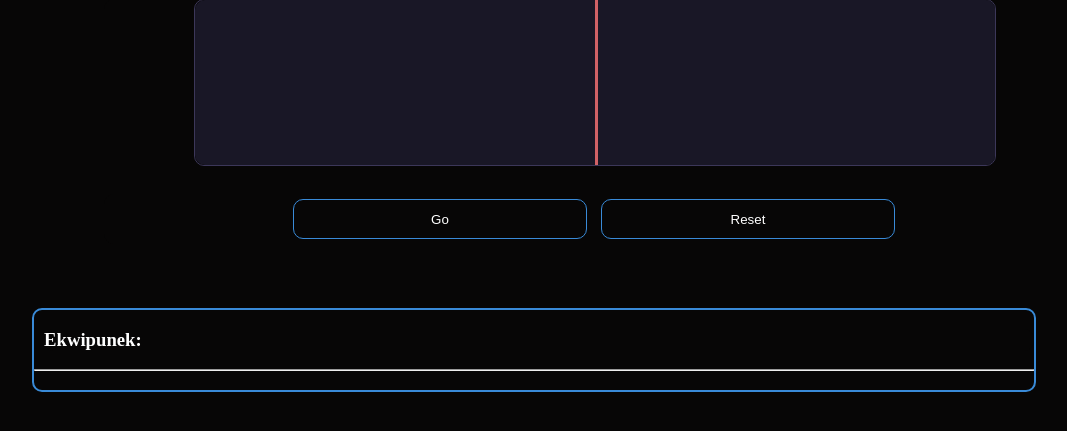
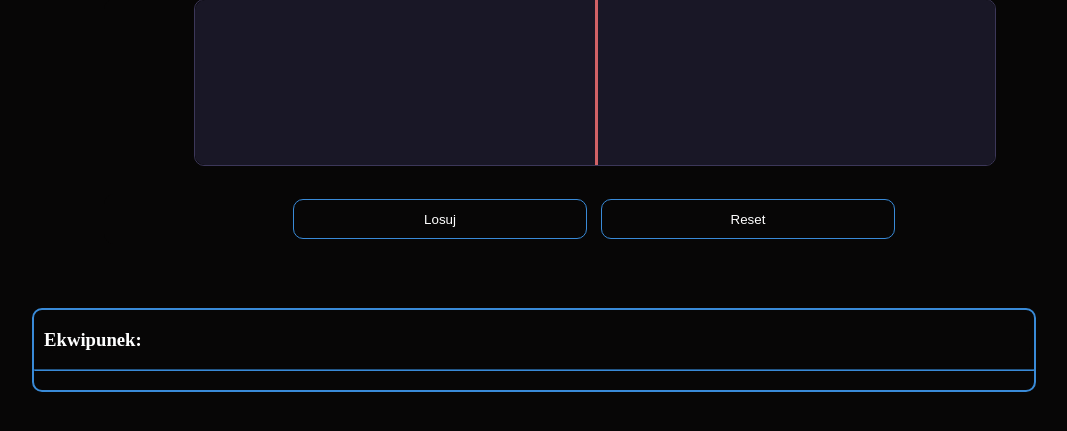
Before and after one commit to KondyKox/graboga.pl, a PHP site: page /HTML/draw.html in a window 1280 px wide; the page is wider, and only the part inside the window is pictured. Shown: the part 198-629 px from the top of that part, without its empty margins (106-1173 px from the left). Run offline with PHP 8.4, Linux system fonts and the light colour scheme.

Commit message:
Add files via upload

```diff
--- a/CSS/styleDraw.css
+++ b/CSS/styleDraw.css
@@ -39,7 +39,7 @@
     z-index: 2;
     position: absolute;
     top: 0;
-    height: 50%;
+    height: 60%;
     width: 20%;
     margin: 10% 40% 10% 40%;
 }
--- a/HTML/draw.html
+++ b/HTML/draw.html
@@ -35,13 +35,13 @@
             </div>
 
             <center>
-                <button onclick="Generate();" id="Generate" class="buttonDraw button">Go</button>
+                <button onclick="Generate();" id="Generate" class="buttonDraw button">Losuj</button>
                 <button onclick="window.location='';" class="buttonDraw button">Reset</button><br>
             </center>
         </div>
     </div>
     <div id="inventory">
-        <h3> Ekwipunek:</h3><hr style="color: #398AD7;">
+        <h3> Ekwipunek:</h3><hr style="border-color: #398AD7;">
     </div>
 </body>
 </html>
--- a/HTML/index.html
+++ b/HTML/index.html
@@ -19,7 +19,7 @@
         </div>
 
         <div id="left">
-            <img src="../img/dyrektor.png" alt="" style="height: 70vh;">
+            <img src="../img/dyrektor.png" alt="Dyrektor Mechanika" style="height: 70vh;">
         </div>
 
         <div id="centerTop">
@@ -36,7 +36,7 @@
                 <a href="https://www.paypal.me/megakoks" target="_blank"><input type="submit" class="button" value="Donate"></a>
             </div>
             <div class="links">
-                <a href="mailto:" target="_blank"><input type="submit" class="button" value="Kontakt"></a>
+                <a href="mailto:jeszczeNieMamy@maila" target="_blank"><input type="submit" class="button" value="Kontakt"></a>
             </div>
             <div style="text-align: center; margin-top: 15%;">
                 <p>Wykonali:<span style="color: #398AD7;"> Konrad Ciesielski</span> i <span style="color: #398AD7;">Michał Wachowski (4ir)</span></p>
--- a/JavaScript/array.js
+++ b/JavaScript/array.js
@@ -1,6 +1,6 @@
 let tab = [
-    {name: "mucha",         chances: 1,             rarity: "legendary",    id: "c1",             photo: "../img/cards/kartaMucha.png"      },
-    {name: "smierc",        chances: 1,             rarity: "cursed",       id: "c2",             photo: "../img/cards/kartaSmierc.png"     },
+    {name: "mucha",         chances: 1.5,           rarity: "legendary",    id: "c1",             photo: "../img/cards/kartaMucha.png"      },
+    {name: "smierc",        chances: 1.5,           rarity: "cursed",       id: "c2",             photo: "../img/cards/kartaSmierc.png"     },
     {name: "nierychly",     chances: 10,            rarity: "epic",         id: "c3",             photo: "../img/cards/kartaNierychly.png"  },
     {name: "sobczak",       chances: 10,            rarity: "epic",         id: "c4",             photo: "../img/cards/kartaSobczak.png"    },
     {name: "graczyk",       chances: 10,            rarity: "epic",         id: "c5",             photo: "../img/cards/kartaGraczyk.png"    },
--- a/JavaScript/function.js
+++ b/JavaScript/function.js
@@ -83,8 +83,8 @@ function goRoll(rname, rphoto, rrarity) {
 
 		$(win_element).appendTo('#inventory');
 		showCard(win_element);
-        document.getElementById('Generate').setAttribute("onclick", "Generate()");
 
+		// Gra dźwięki i zmienia kolor tła w <div>
 		if (rrarity == "common") {
 			comm.play();
 			$('#result_container').css({backgroundColor: 'green'});
@@ -107,7 +107,7 @@ function goRoll(rname, rphoto, rrarity) {
 		}
 		else if (rrarity == "special") {
 			spec.play();
-			$('#result_container').css({backgroundColor: 'red'});
+			$('#result_container').css({backgroundColor: 'darkred'});
 		}
 
 	}, 8500);
@@ -119,10 +119,10 @@ function randomInt(min, max) {
   return Math.floor(Math.random() * (max - min)) + min;
 }
 
-function showCard(win_element) {
+function showCard(card) {
 	document.getElementById('result_container').innerHTML = "";
 	document.getElementById('result_container').style.removeProperty('display');
-	$(win_element).css({
+	$(card).css({
 		width: '80%',
 		height: '95%',
 		margin: '2%'
@@ -131,5 +131,6 @@ function showCard(win_element) {
 	setTimeout(timeo,3000);
 }
 let timeo = () => {
+	document.getElementById('Generate').setAttribute("onclick", "Generate()");
 	$('#result_container').css({display: "none"});
 }
```
